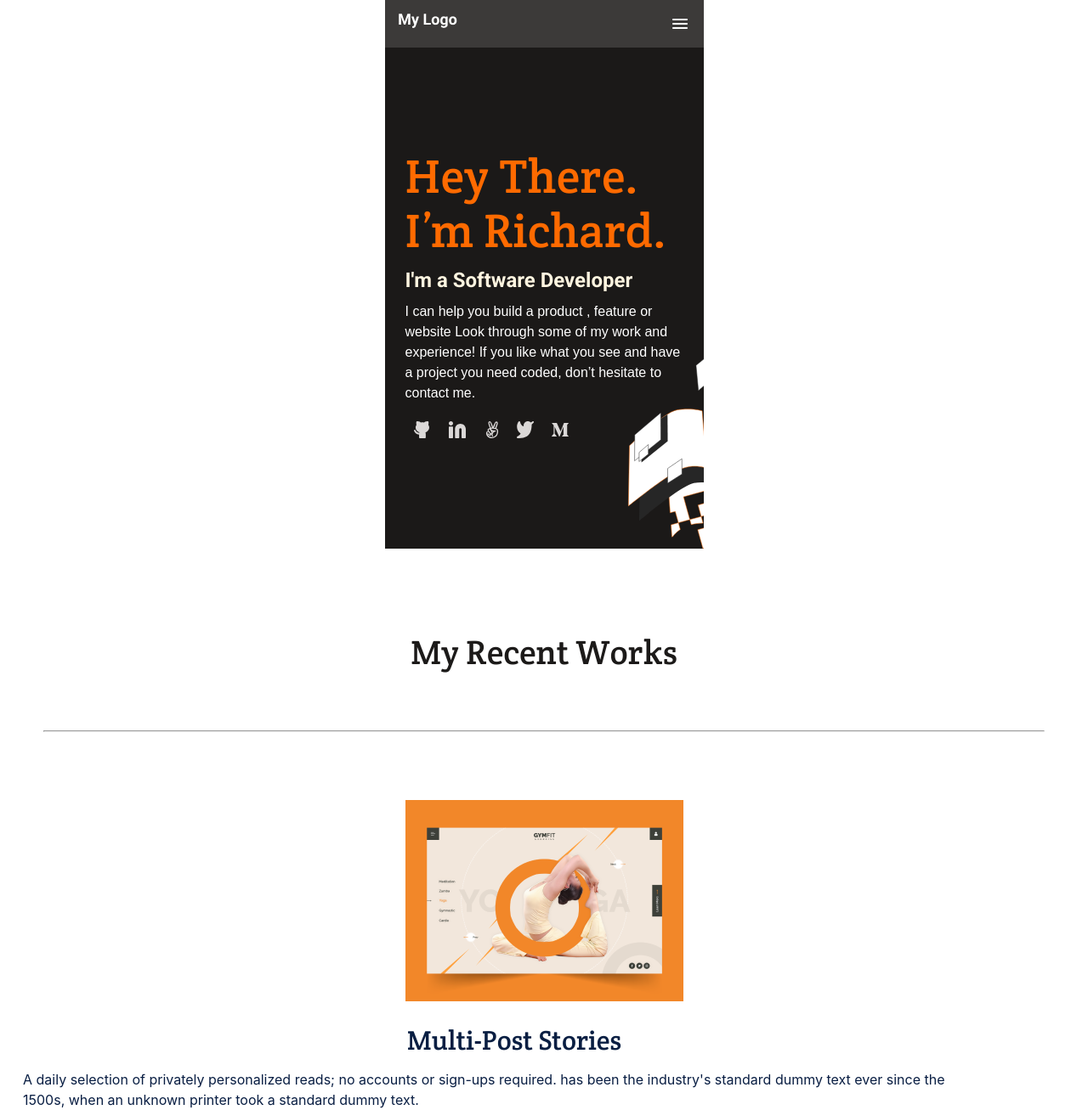
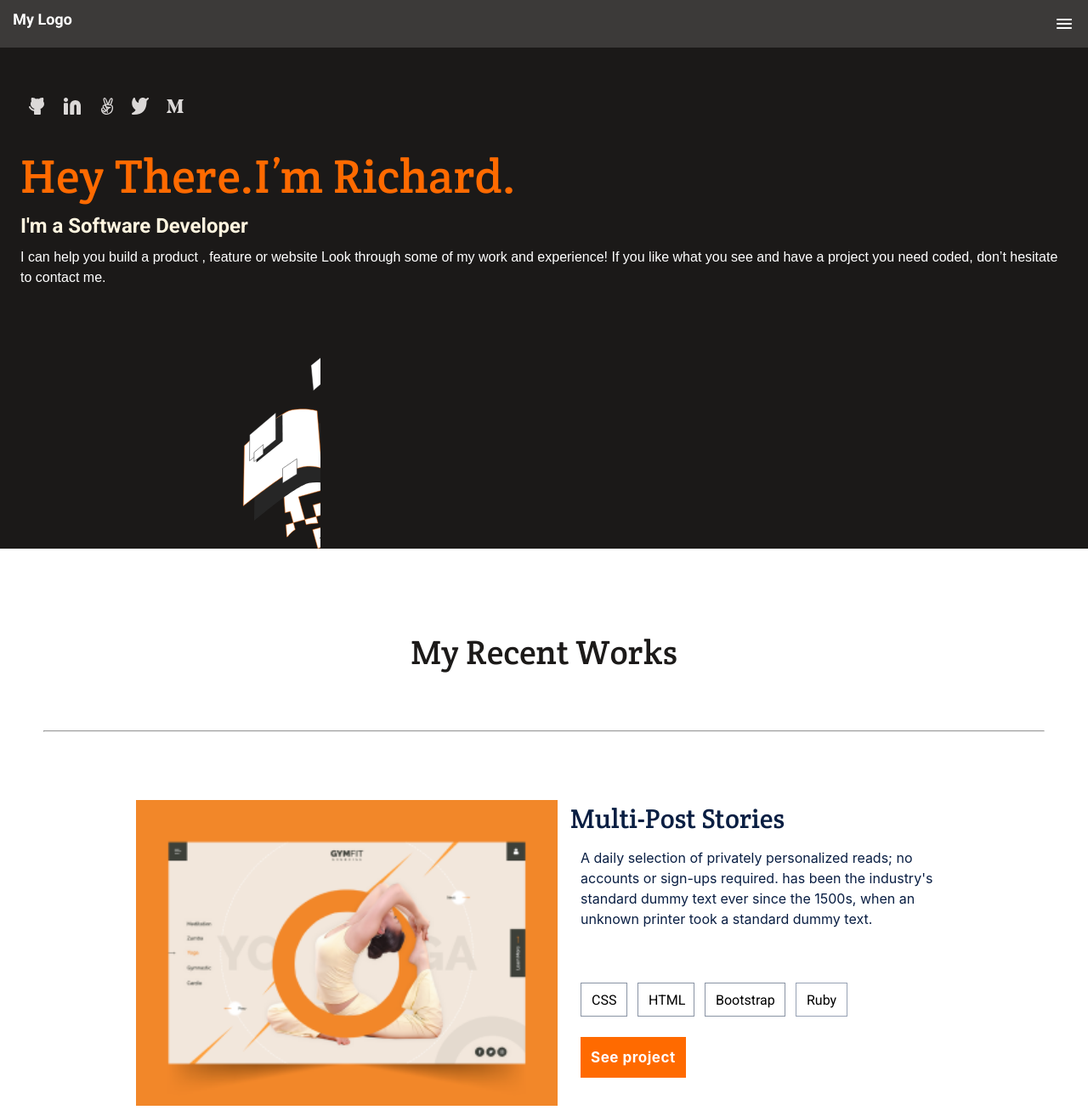
Before and after one commit to richie1988/mobile-firstsetup, a website: page index.html in a window 1280 px wide. Shown: the top 1307 px of the page at 85% size. Drawn offline with Linux system fonts and the light colour scheme; a web font is replaced by a local one.

Commit message:
aligned the image in the desktop version

```diff
--- a/index.html
+++ b/index.html
@@ -40,6 +40,7 @@
         <div class="Featured-info">
             <h1>My Recent Works</h1>
             <hr class="title">
+            <section class="right-block">
                 <image class="myphoto" src="imagez/Img Placeholder.png" />
 
                 <article class="my-article">
@@ -53,6 +54,7 @@
                     </ul>
                     <button class="project-btn1 ">See project</button>
                 </article>
+            </section>
         </div>
         <div class="card-container ">
             <div class="first-card ">
@@ -145,8 +147,8 @@
                 </p>
                 <button class="resume-btn ">Get my resume</button>
             </article>
-            <hr class="underline-two ">
-            <section class="skills-section ">
+            <hr class="underline-two">
+            <section class="skills-section">
 
                 <ul class="Language ">
                     <li>
--- a/style.css
+++ b/style.css
@@ -10,7 +10,7 @@ body {
 }
 
 .Top-nav {
-  width: 375px;
+  width: 100%;
   overflow: hidden;
   background-color: hsl(20, 3%, 23%);
   position: relative;
@@ -31,7 +31,7 @@ a.icon {
 
 .mobile-Container {
   height: 590px;
-  width: 375px;
+  width: 100%;
   border-radius: 0;
   background-color: hsl(20, 6%, 10%);
   background-image: url("imagez/illustration\ \(1\).svg");
@@ -133,8 +133,14 @@ a.icon {
   margin-bottom: 80px;
 }
 
+.right-block {
+  margin: auto;
+}
+
 .myphoto {
-  margin: auto;
+  padding: 20px;
+  width: 100%;
+  height: auto;
 }
 
 .my-article {
@@ -151,7 +157,6 @@ a.icon {
   font-weight: 400;
   line-height: 44px;
   color: #091e42;
-  padding-top: 24px;
   margin-bottom: 12px;
   margin-left: -5.5rem;
   height: auto;
@@ -554,7 +559,7 @@ li.b4 {
 }
 
 .underline-two {
-  width: 327px;
+  width: 100%;
   border-radius: 0;
   left: 0;
   margin-top: 209px;
@@ -725,3 +730,23 @@ footer {
   margin: auto;
   padding-top: 24px;
 }
+
+@media only screen and (min-width: 768px) {
+  .right-block {
+    display: flex;
+    flex-direction: row;
+  }
+
+  .myphoto {
+    margin-left: 160px;
+    padding: 0;
+  }
+
+  .my-article h2 {
+    margin-right: 17rem;
+  }
+
+  .my-article p {
+    width: 70%;
+  }
+}
```
Lines whose indentation alone changed are shown as unchanged.
